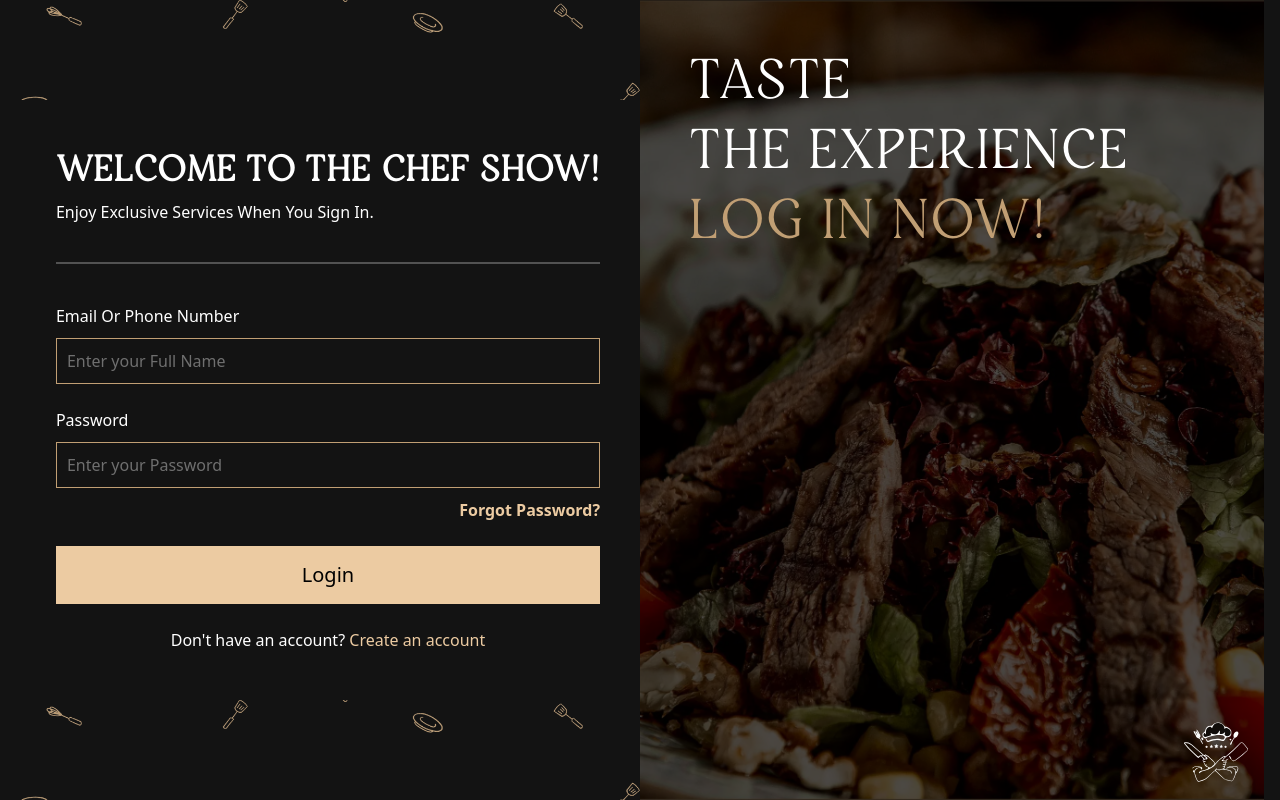
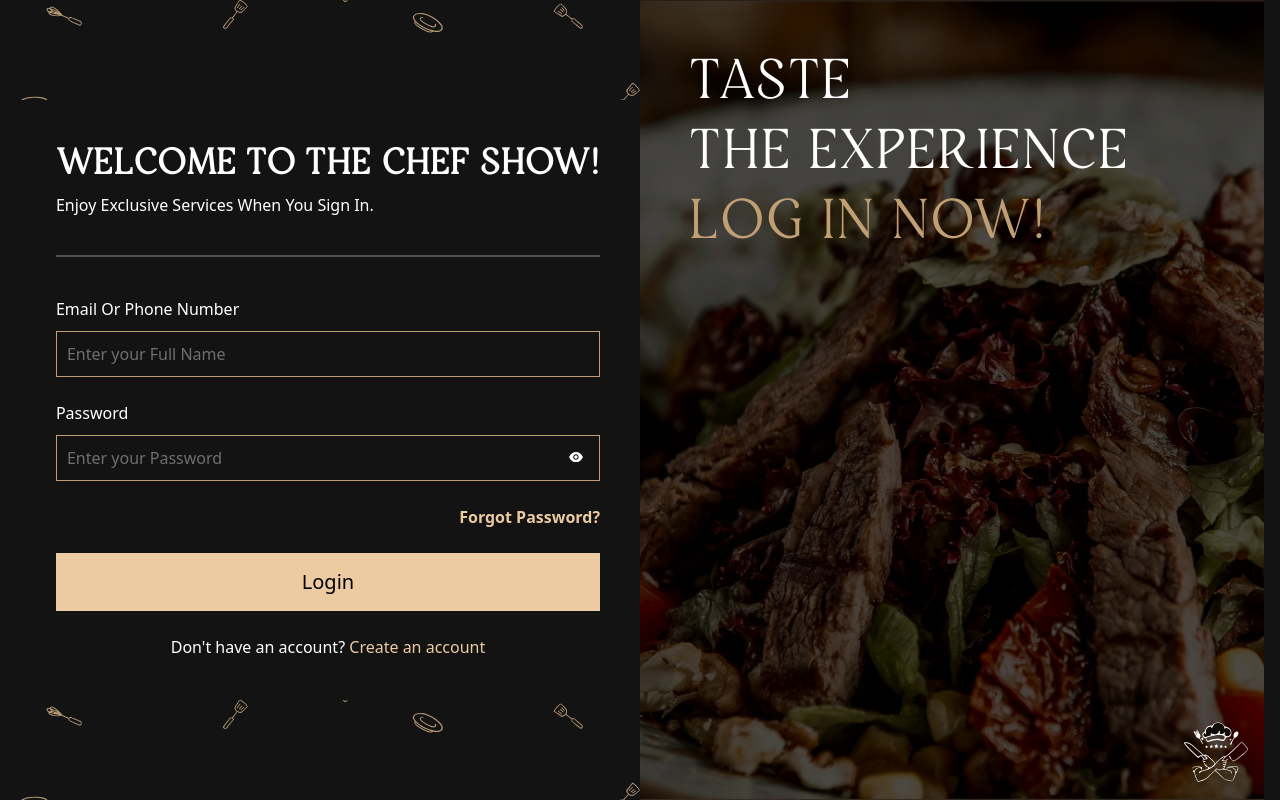
Before and after one commit to Safeya-Yasien/the-chef-show, a React (Vite) app: page /login in a window 1280 px wide. Built offline with nearby package versions, Linux system fonts and the light colour scheme.

Commit message:
update Login.tsx, Register.tsx and ResetPassword.tsx

```diff
--- a/src/pages/Login.tsx
+++ b/src/pages/Login.tsx
@@ -1,11 +1,15 @@
 import { Link } from "react-router-dom";
 
 import { AuthBanner, WelcomeMessageWidget } from "@/components";
+import { AiFillEye, AiFillEyeInvisible } from "react-icons/ai";
 
 import loginImg from "../assets/images/loginImg.webp";
 import bgImg from "../assets/images/group.png";
+import { useState } from "react";
 
 const Login = () => {
+  const [showPassword, setShowPassword] = useState(false);
+
   return (
     <div className=" relative z-50 h-screen">
       <div className="container h-full">
@@ -30,20 +34,34 @@ const Login = () => {
                     className="border border-[#C19F74] p-[10px] bg-transparent text-white placeholder-[#6F6F6F] outline-none"
                   />
                 </div>
-                <div className="flex flex-col gap-[10px]">
+                <div className="flex flex-col gap-[10px] relative">
                   <label className="font-light text-[16px]">Password</label>
                   <input
-                    type="password"
+                    type={`${showPassword ? "text" : "password"}`}
                     placeholder="Enter your Password"
                     className="border border-[#C19F74] p-[10px] bg-transparent text-white placeholder-[#6F6F6F] outline-none"
                   />
-                  <Link
-                    to="/forgot-password"
-                    className="text-[#ECCBA2] text-right font-semibold text-[16px] "
+                  <button
+                    type="button"
+                    onClick={() => setShowPassword(!showPassword)}
+                    className="absolute right-4 top-1/2 translate-y-1/2"
+                    aria-label={
+                      showPassword ? "Hide password" : "Show password"
+                    }
                   >
-                    Forgot Password?
-                  </Link>
+                    {showPassword ? (
+                      <AiFillEyeInvisible className="text-white" />
+                    ) : (
+                      <AiFillEye className="text-white" />
+                    )}
+                  </button>
                 </div>
+                <Link
+                  to="/forgot-password"
+                  className="text-[#ECCBA2] text-right font-semibold text-[16px] "
+                >
+                  Forgot Password?
+                </Link>
 
                 <button className="bg-[#ECCBA2] text-black font-medium text-[20px]  flex items-center justify-center h-[58px] ">
                   Login
--- a/src/pages/Register.tsx
+++ b/src/pages/Register.tsx
@@ -1,10 +1,14 @@
 import { Link } from "react-router-dom";
 
 import { AuthBanner, WelcomeMessageWidget } from "@/components";
+import { AiFillEye, AiFillEyeInvisible } from "react-icons/ai";
 
 import registerImg from "../assets/images/register.webp";
+import { useState } from "react";
 
 const Register = () => {
+    const [showPassword, setShowPassword] = useState(false);
+
   return (
     <div className="container relative z-50 min-h-screen flex items-center">
       <div className="grid grid-cols-1 md:grid-cols-2 w-full gap-10 md:gap-12 lg:gap-16 ">
@@ -48,13 +52,25 @@ const Register = () => {
               />
             </div>
 
-            <div className="flex flex-col gap-[10px]">
+            <div className="flex flex-col gap-[10px] relative">
               <label className="font-light text-[16px]">Password</label>
               <input
-                type="password"
+                type={`${showPassword ? "text" : "password"}`}
                 placeholder="Enter your Password"
                 className="border border-[#C19F74] p-[10px] bg-transparent text-white placeholder-[#6F6F6F] outline-none"
               />
+               <button
+                              type="button"
+                              onClick={() => setShowPassword(!showPassword)}
+                              className="absolute right-4 top-1/2 translate-y-1/2"
+                              aria-label={showPassword ? "Hide password" : "Show password"}
+                            >
+                              {showPassword ? (
+                                <AiFillEyeInvisible className="text-white" />
+                              ) : (
+                                <AiFillEye className="text-white" />
+                              )}
+                            </button>
             </div>
 
             <button className="bg-[#ECCBA2] text-black font-medium text-[20px]  flex items-center justify-center h-[58px] capitalize">
--- a/src/pages/ResetPassword.tsx
+++ b/src/pages/ResetPassword.tsx
@@ -4,32 +4,49 @@ import { AuthBanner, WelcomeMessageWidget } from "@/components";
 
 import registerImg from "../assets/images/register.webp";
 import { GoArrowLeft } from "react-icons/go";
+import { AiFillEye, AiFillEyeInvisible } from "react-icons/ai";
+import { useState } from "react";
 
 const ResetPassword = () => {
+  const [showPassword, setShowPassword] = useState(false);
+
   return (
     <div className="container relative z-50 min-h-screen flex items-center">
       <div className="grid grid-cols-1 md:grid-cols-2 w-full gap-10 md:gap-12 lg:gap-16 ">
         {/* left side */}
         <div className="flex flex-col justify-center bg-[#131313] text-white">
-
-
           <WelcomeMessageWidget
             title="Reset Your Password"
             description="For security reasons, this code expires in 2 minutes."
           />
 
-
           <form className="flex flex-col gap-6 ">
-            <div className="flex flex-col gap-[10px] ">
+            {/* password */}
+            <div className="flex flex-col gap-[10px] relative">
               <label className="font-light text-[16px] capitalize ">
                 password
               </label>
               <input
-                type="password"
+                type={`${showPassword ? "text" : "password"}`}
                 placeholder="Enter Your Password"
                 className="border border-[#C19F74] p-[10px] bg-transparent text-white placeholder-[#6F6F6F] outline-none"
               />
+
+              <button
+                type="button"
+                onClick={() => setShowPassword(!showPassword)}
+                className="absolute right-4 top-1/2 translate-y-1/2"
+                aria-label={showPassword ? "Hide password" : "Show password"}
+              >
+                {showPassword ? (
+                  <AiFillEyeInvisible className="text-white" />
+                ) : (
+                  <AiFillEye className="text-white" />
+                )}
+              </button>
             </div>
+
+            {/* confirm password */}
             <div className="flex flex-col gap-[10px] ">
               <label className="font-light text-[16px] capitalize ">
                 confirm password
```
